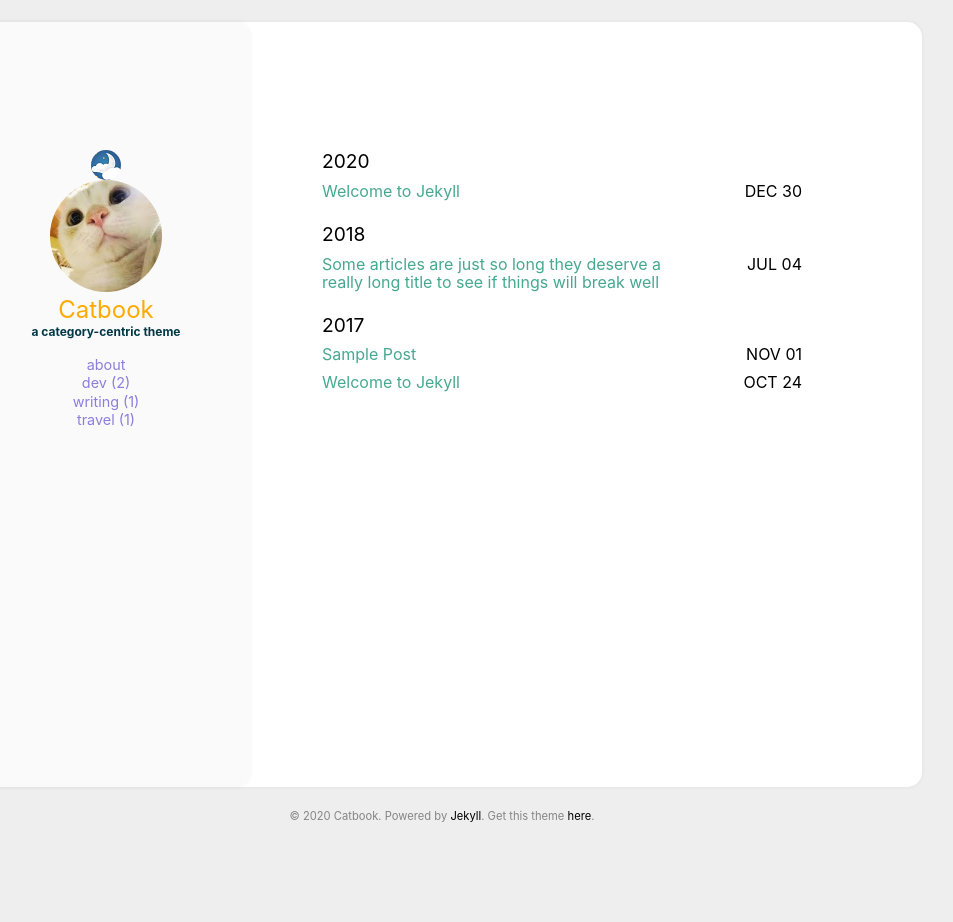
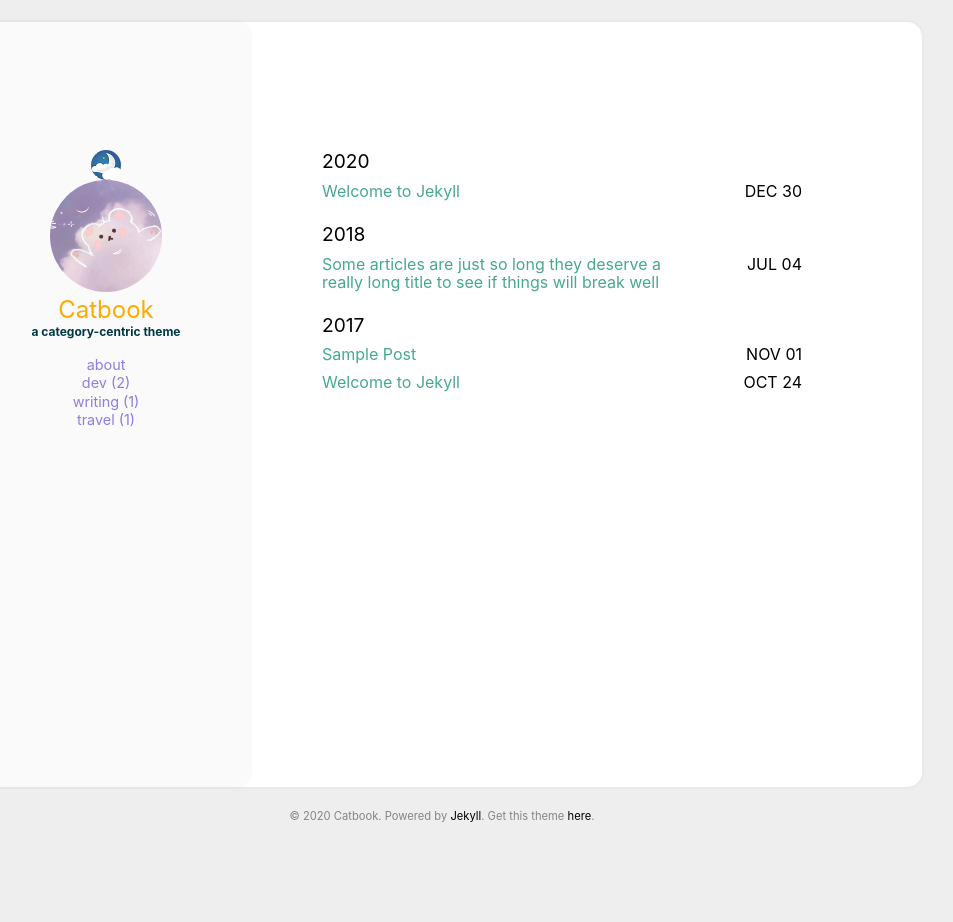
Before and after one commit to sumi-0011/sumi-0011.github.io, a Jekyll site: the page built from index.html, in a window 1280 px wide. Shown: the whole page, without its empty margins (198-1151 px from the left). Built offline with Jekyll 4.4.1, drawn with Linux system fonts in a browser that asks for light colours.

Commit message:
profile_img1

```diff
--- a/_config.yml
+++ b/_config.yml
@@ -19,7 +19,7 @@ disqus_shortname: #disqus shortname
 
 user:
   name: Catbook
-  pic: /assets/img/cat.jpg
+  pic: /assets/img/profile_img1.jpg
   picAlt: "catbook"
   job: a category-centric theme
   aboutme: true # comment this out if you don't need the 'about' page.
```
